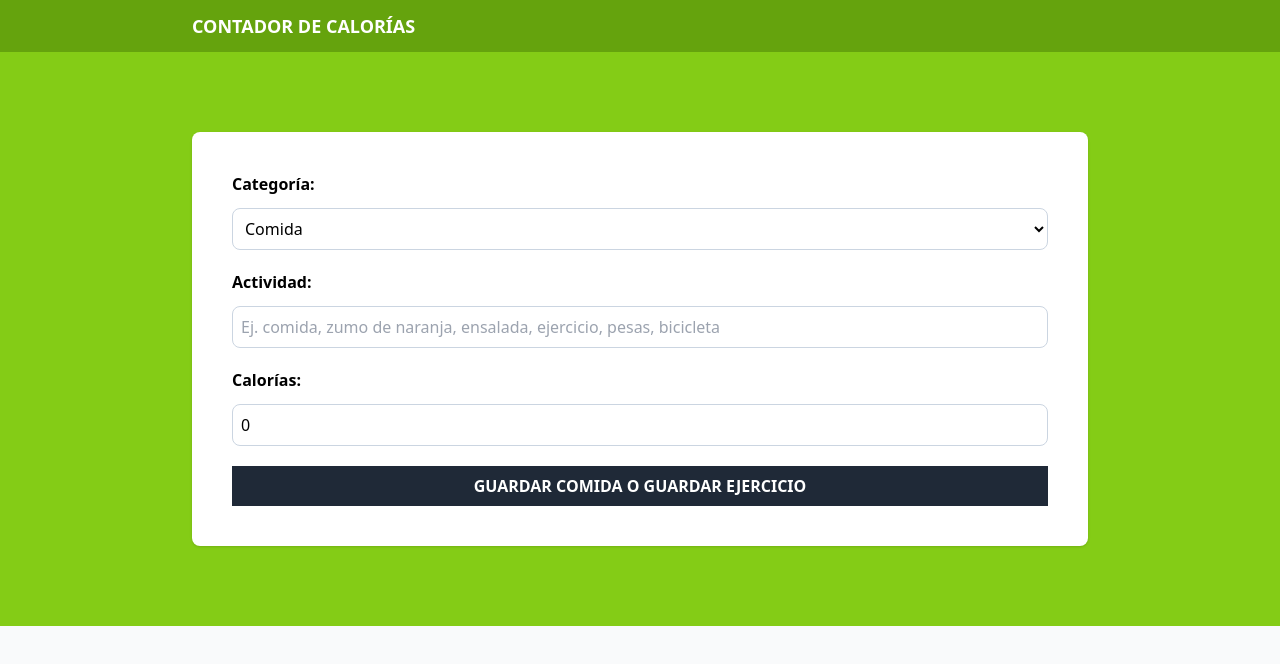
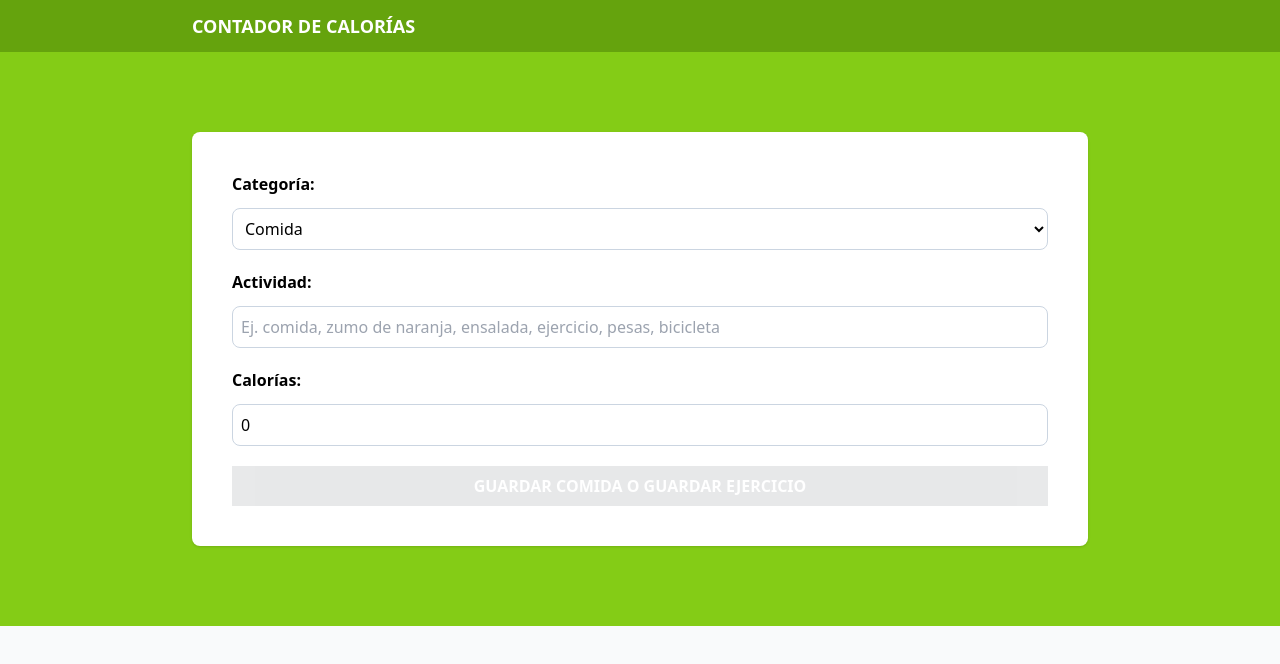
Before and after one commit to lemus777/calorie-tracker, a React (Vite) app: page / in a window 1280 px wide. Shown: the top 664 px of the page. Built offline with nearby package versions, Linux system fonts and the light colour scheme.

Commit message:
validating form

```diff
--- a/src/components/Form.tsx
+++ b/src/components/Form.tsx
@@ -16,6 +16,12 @@
       ...activity,
       [e.target.id]: isNumberField ? +e.target.value : e.target.value
     })
+  }
+
+  const isValidActivity = () => {
+    const { name, calories } = activity
+    console.log(name.trim() !== '' && calories > 0)
+    return name.trim() !== '' && calories > 0
   }
 
   return (
@@ -67,8 +73,9 @@
 
       <input
         type="submit"
-        className="bg-gray-800 hover:bg-gray-900 w-full p-2 font-bold uppercase text-white cursor-pointer"
+        className="bg-gray-800 hover:bg-gray-900 w-full p-2 font-bold uppercase text-white cursor-pointer disabled:opacity-10"
         value='Guardar comida o guardar ejercicio'
+        disabled={!isValidActivity()}
       />
     </form>
   )
```
